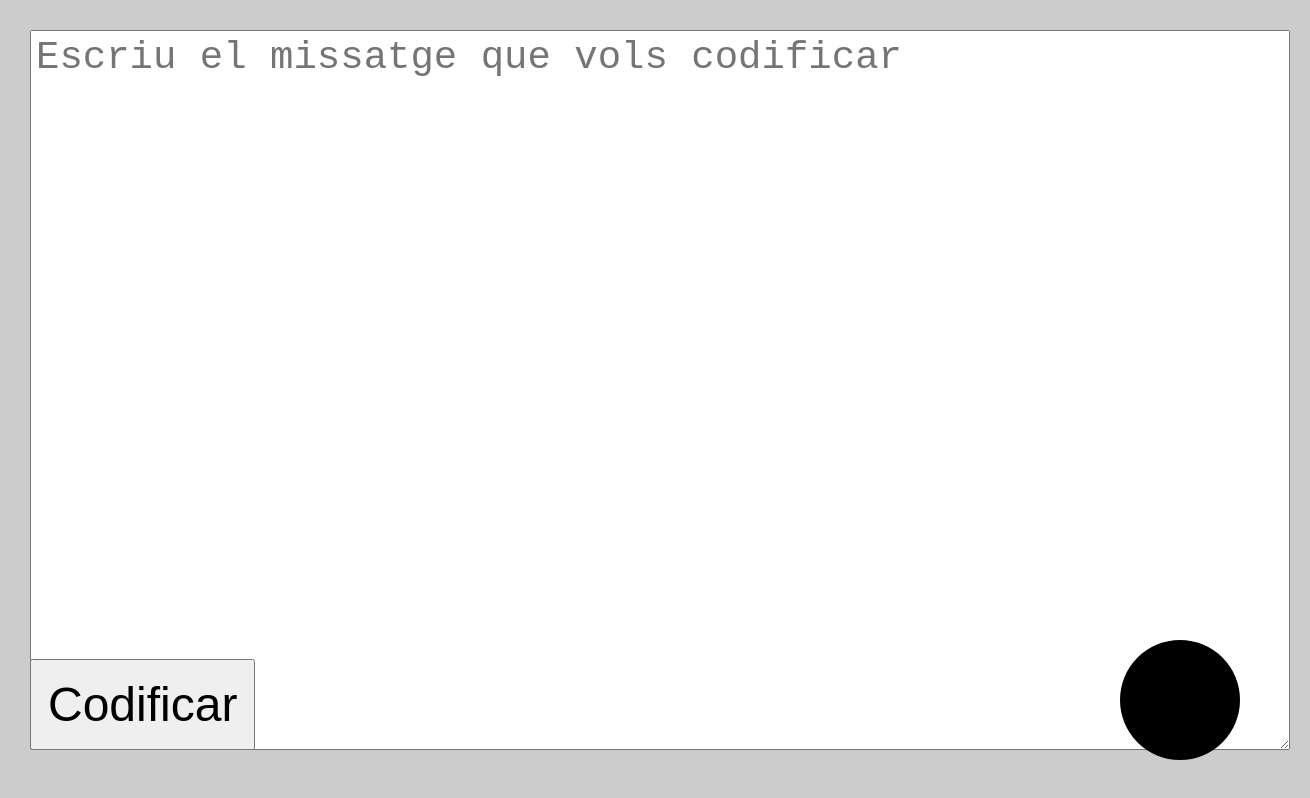
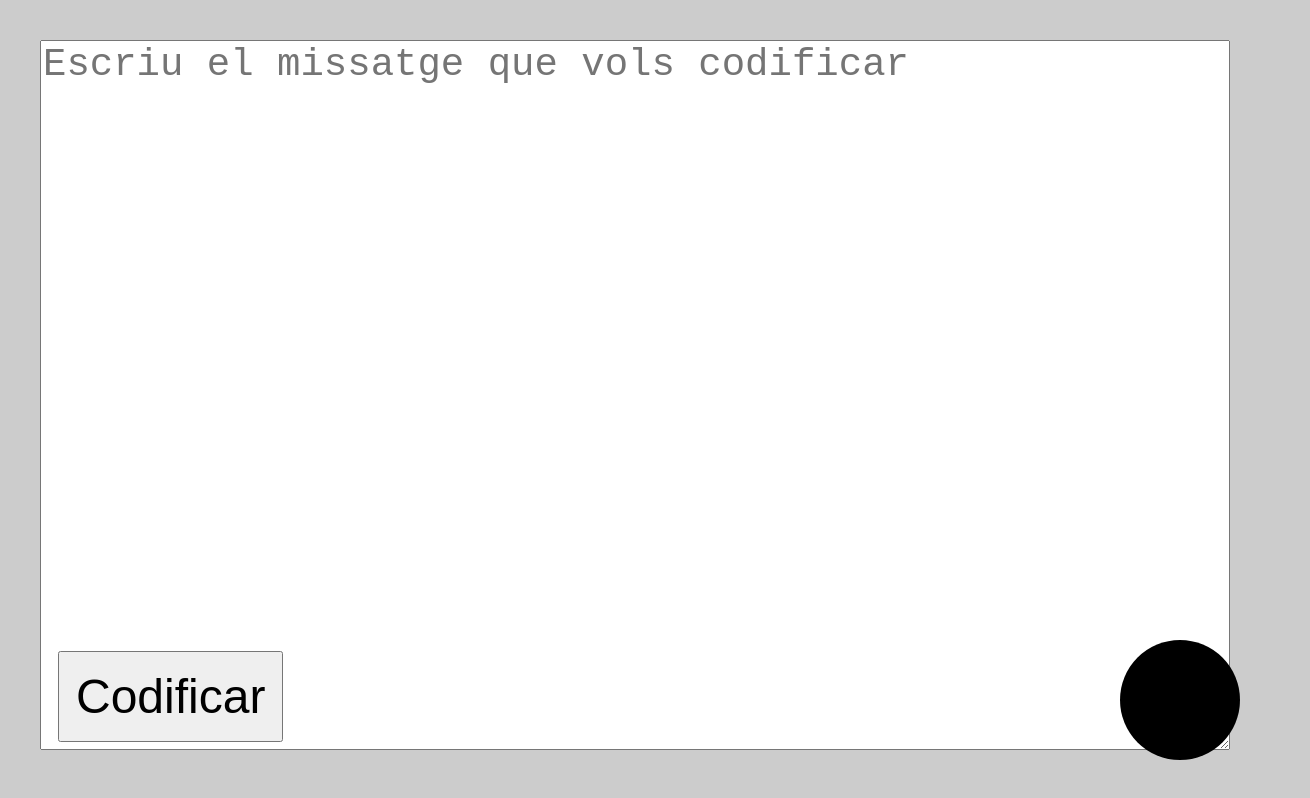
Before and after one commit to devildrey33/Traductor-Autista, a plain HTML site: page index.html in a window 1280 px wide. Both pictures are taken after a click on the item 640 px from the left and 168 px from the top of the page. Shown: the whole page, 1310 px wide, since content can reach past the window. Drawn offline with Linux system fonts and the light colour scheme.

Commit message:
petit update al css

```diff
--- a/index.css
+++ b/index.css
@@ -1,7 +1,7 @@
-html, body, textarea {
+/*html, body, textarea {
     box-sizing: border-box;
     padding:5px;
-}
+}*/
 
 html, body {
     margin: 0px;
@@ -60,7 +60,9 @@ button {
 #Inici > ul > li:nth-child(3) {    background-color:#bb6afe;    }
 
 #Inici > ul > li > h1 {
-    font-size:6em;
+/*    font-size:6em; */
+/*    font-size: clamp(1rem, -0.875rem + 8.333333vw, 8rem);*/
+    font-size: min(80px, 8rem);
     margin:10px 0px 0px 0px;
     display:table;
     margin-left:auto;
@@ -111,17 +113,16 @@ button {
 
 
 #Input_Cristia2, #Input_Descodificar {
-   width:100%;
-   height:90vh;
+   width:calc(100% - 12vh);
+   height:88vh;
    font-size:3em;
-   margin:20px;
+   margin:5vh;
 }
 
 #Buto_Codificar {
     position:fixed;
-    bottom:40px;
-    margin-left:20px;
-    margin-right:auto;
+    bottom:6vh;
+    left:6vh;
     font-size:3em;
     padding:2vh;
 }
```
